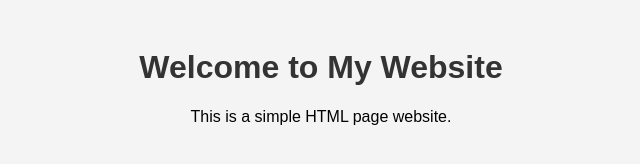
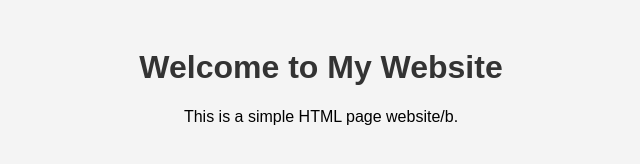
Before and after one commit to arun8979/FirstRepo, a plain HTML site: page index.html in a window 1280 px wide. Shown: the full height of the page, 319-959 px from the left. Drawn offline with Linux system fonts and the light colour scheme.

Commit message:
version 4

```diff
--- a/index.html
+++ b/index.html
@@ -23,6 +23,7 @@
 </head>
 <body onload="showMessage()">
     <h1>Welcome to My Website</h1>
-    <p>This is a simple HTML page website.</p>
+    <p>This is a simple HTML page website/b.</p>
 </body>
+
 </html>
```
